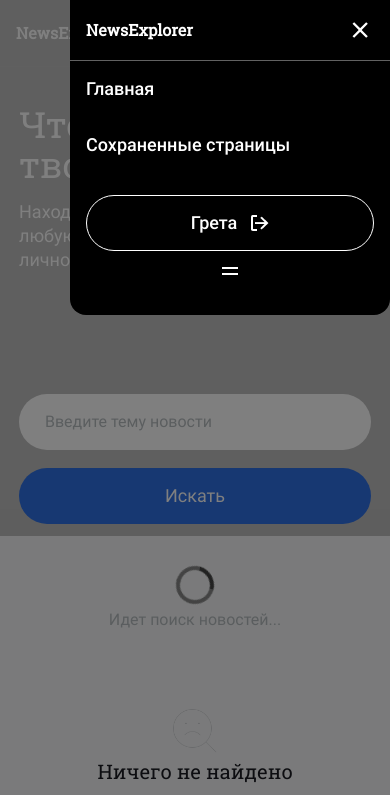
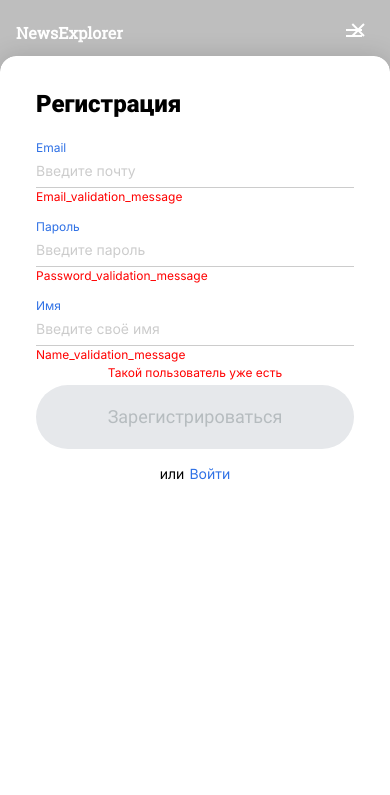
Before and after one commit to snowsergo/news-frontend, a website built with webpack: page src/main/index.html in a window 390 px wide. Shown: the top 795 px of the page. Built offline with nearby package versions, Linux system fonts and the light colour scheme.

Commit message:
user-exist error message added, :active for popup-close img added

```diff
--- a/src/blocks/footer/__icon/footer__icon.css
+++ b/src/blocks/footer/__icon/footer__icon.css
@@ -1,5 +1,4 @@
 .footer__icon{
-
   display: flex;
   align-items: center;
 }
--- a/src/blocks/footer/__social/__social.css
+++ b/src/blocks/footer/__social/__social.css
@@ -2,7 +2,6 @@
   list-style: none;
   display: flex;
   flex-direction: row;
-
   justify-content: space-between;
   margin: 0;
   margin-left:60px;
--- a/src/blocks/popup/__close/popup__close.css
+++ b/src/blocks/popup/__close/popup__close.css
@@ -10,8 +10,13 @@
   background-position: center;
   background-size: contain;
   border: none;
+ outline: none;
+}
+.popup__close:active{
+  box-shadow: inset 0 0 5px rgb(90, 90, 90);
+  border-radius: 8px;
+}
 
-}
 
 @media screen and (max-width:540px) {
   .popup__close {
--- /dev/null
+++ b/src/blocks/popup/__error-message/__user/error-message__user.css
@@ -0,0 +1,6 @@
+.error-message_user{
+  top:52px;
+  left:0;
+  right:0;
+  text-align: center;
+}
--- a/src/blocks/popup/__error-message/error-message.css
+++ b/src/blocks/popup/__error-message/error-message.css
@@ -1,3 +1,5 @@
+
+
 .error-message{
     color:#FF0000;
     font-family: Inter, Arial, Helvetica, sans-serif;
@@ -9,8 +11,8 @@
     position: absolute;
     left:0;
     top: 34px;
+}
 
-}
 
 .error-message.error-message__visible{
     display:block;
--- a/src/blocks/popup/__input/popup__input.css
+++ b/src/blocks/popup/__input/popup__input.css
@@ -8,8 +8,7 @@
   box-sizing: border-box;
   padding: 9px 0px 10px;
   margin-bottom: 31px;
-
-
+  position:relative;
 }
 
 .popup__input:focus{
--- a/src/blocks/popup/popup.css
+++ b/src/blocks/popup/popup.css
@@ -7,6 +7,7 @@
 @import url(./__button/popup__button.css);
 @import url(./_is-opened/popup_is-opened.css);
 @import url(./__error-message/error-message.css);
+@import url(./__error-message/__user/error-message__user.css);
 @import url(./popup-enter/popup-enter.css);
 @import url(./popup-registration/popup-registration.css);
 @import url(./popup-success/popup-success.css);
--- a/src/main/index.html
+++ b/src/main/index.html
@@ -23,19 +23,19 @@
           <a class="header__title header__title_white page__link ">NewsExplorer</a>
 
           <!--header__menu_mobile  активирует затемненный фон фон у мобильного меню -->
-          <div class="header__menu header__menu_mobile">
+          <div class="header__menu">
 
             <!--header__menu-content_mobile  активирует черное мобильное меню -->
-            <div class="header__menu-content header__menu-content_mobile">
+            <div class="header__menu-content">
 
               <!--header__mobile-header_is-opened  активирует шапку мобильного меню -->
-              <div class="header__mobile-header header__mobile-header_is-opened">
+              <div class="header__mobile-header">
                 <a class="header__title header__title_mobile header__title_white page__link ">NewsExplorer</a>
                 <button type="button" class="button header__menu-close-button"></button>
               </div>
 
               <!--header__nav_is-opened  активирует навигацию мобильного меню -->
-              <nav class="header__nav  header__nav_is-opened">
+              <nav class="header__nav">
                 <ul class="header__list">
                   <!--header__page_is-opened активирует страницу в меню -->
                   <li class="header__page header__page_active header__page_is-opened "><a class="page__link"
@@ -47,7 +47,7 @@
               </nav>
 
               <!--header__button-container_is-opened отображает кнопки авторизации в мобильном меню -->
-             <div class="header__button-container header__button-container_is-opened">
+             <div class="header__button-container">
 
                 <!--button_is-opened отображает кнопку button_is-hidden прячет при выходе -->
                 <button type="button" class="button header__logout-button">
@@ -337,7 +337,7 @@
       </div>
 
       <!--ПОПАП регистрация popup_is-opened чтобы открыть-->
-      <div class="popup popup-registration">
+      <div class="popup popup-registration popup_is-opened">
         <div class="popup__content">
           <button type="button" id="registration-close" class="popup__close"></button>
           <h3 class="popup__title">Регистрация</h3>
@@ -356,7 +356,9 @@
             <div class="popup__input-container">
               <input type="text" id="name" required minlength="8" class="popup__input" placeholder="Введите своё имя" />
               <span class="error-message">Name_validation_message</span>
+              <span class="error-message error-message_user">Такой пользователь уже есть</span>
             </div>
+
             <button disabled type="submit" class="button popup__enter-button">
               Зарегистрироваться
             </button>
```
Also changed, not shown: src/images/me2.jpg (added).
